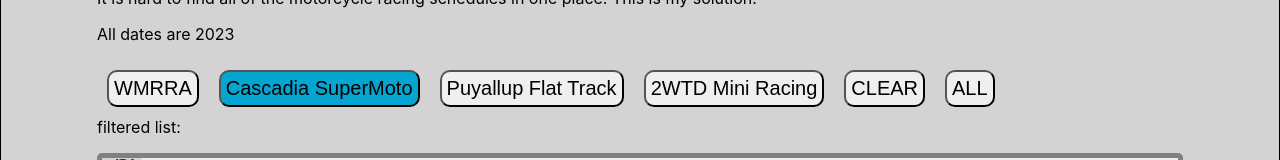
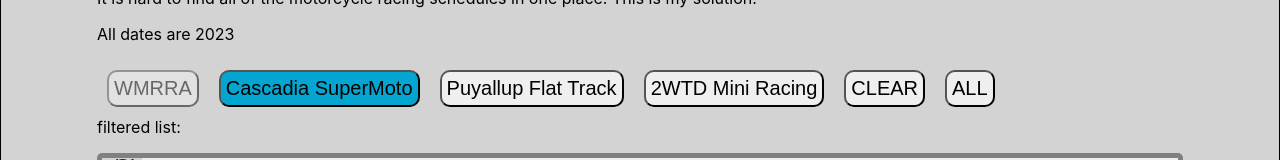
Before and after one commit to Benji-Montgomery/motoschedules, a React (Create React App) app: page / in a window 1280 px wide. In both pictures the pointer is over the button "WMRRA". Shown: the part 471-631 px from the top of the page. Built offline with nearby package versions, Linux system fonts and the light colour scheme; no server answers.

Commit message:
hover support for chrome

```diff
--- a/src/pages/css/schedule.css
+++ b/src/pages/css/schedule.css
@@ -5,3 +5,6 @@
     margin: 10px;
     border-radius: 10px;
 }
+button:hover{
+    opacity: 50%;
+}
```
